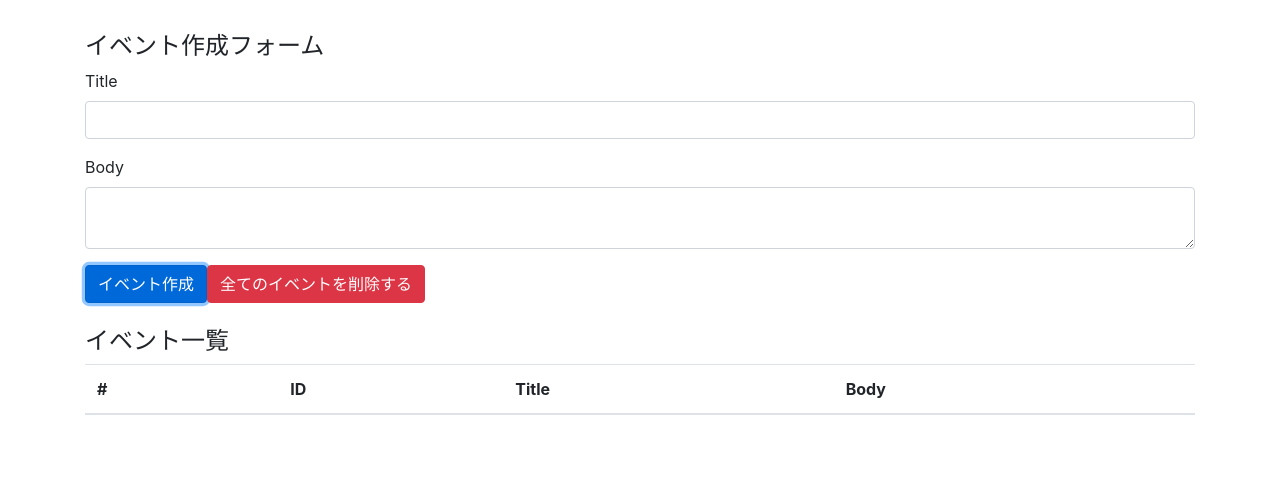
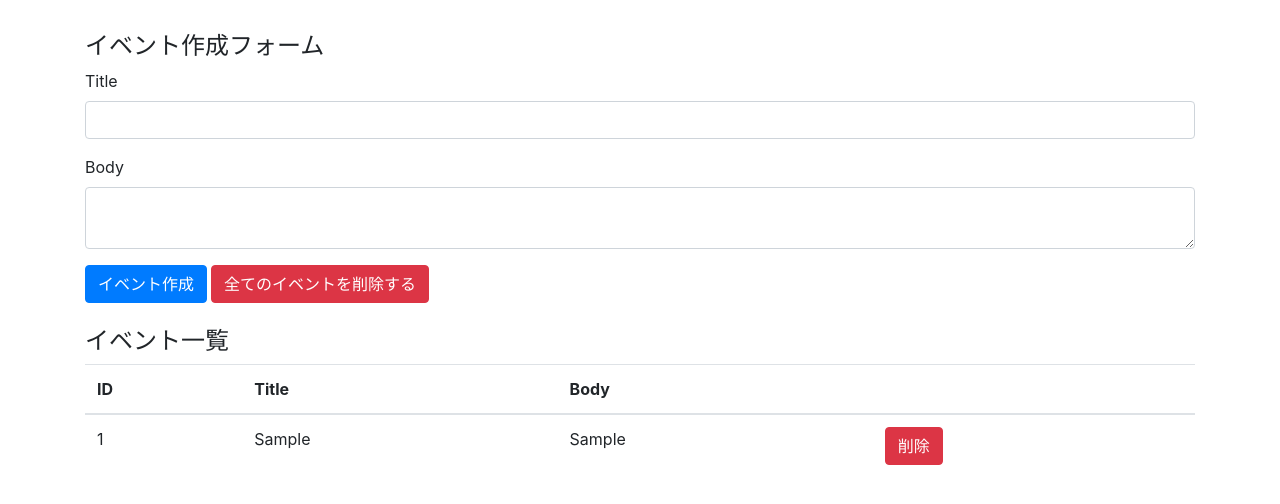
Before and after one commit to yukiorita1117/react-todo, a React (Create React App) app: page / in a window 1280 px wide. Both pictures are taken after typing "Sample", "Sample" into the empty fields and a click on the button "イベント作成". Shown: the top 504 px of the page. Built offline with nearby package versions, Linux system fonts and the light colour scheme.

Commit message:
update App

```diff
--- a/src/components/App.jsx
+++ b/src/components/App.jsx
@@ -22,6 +22,10 @@ const App = () => {
 
   const StyledH4 = styled.h4`
     margin-top: 32px;
+  `;
+
+  const StyledButton = styled.button`
+    margin-right: 4px;
   `;
 
   return (
@@ -49,23 +53,48 @@ const App = () => {
             ></textarea>
           </div>
 
-          <button className="btn btn-primary" onClick={addEvent}>
+          <StyledButton className="btn btn-primary" onClick={addEvent}>
             イベント作成
-          </button>
-          <button className="btn btn-danger">全てのイベントを削除する</button>
+          </StyledButton>
+          <StyledButton className="btn btn-danger">
+            全てのイベントを削除する
+          </StyledButton>
         </form>
         <br />
         <h4>イベント一覧</h4>
         <table className="table table-hover">
           <thead>
             <tr>
-              <th scope="col">#</th>
               <th scope="col">ID</th>
               <th scope="col">Title</th>
               <th scope="col">Body</th>
+              <th />
             </tr>
           </thead>
-          <tbody></tbody>
+          <tbody>
+            {state.map((event, index) => {
+              const id = event.id;
+              const handleClickDeleteButton = () => {
+                dispatch({ type: "DELETE_EVENT", id });
+              };
+              return (
+                <tr key={index}>
+                  <td>{id}</td>
+                  <td>{event.title}</td>
+                  <td>{event.body}</td>
+                  <td>
+                    <button
+                      type="button"
+                      className="btn btn-danger"
+                      onClick={handleClickDeleteButton}
+                    >
+                      削除
+                    </button>
+                  </td>
+                </tr>
+              );
+            })}
+          </tbody>
         </table>
       </div>
     </>
```
